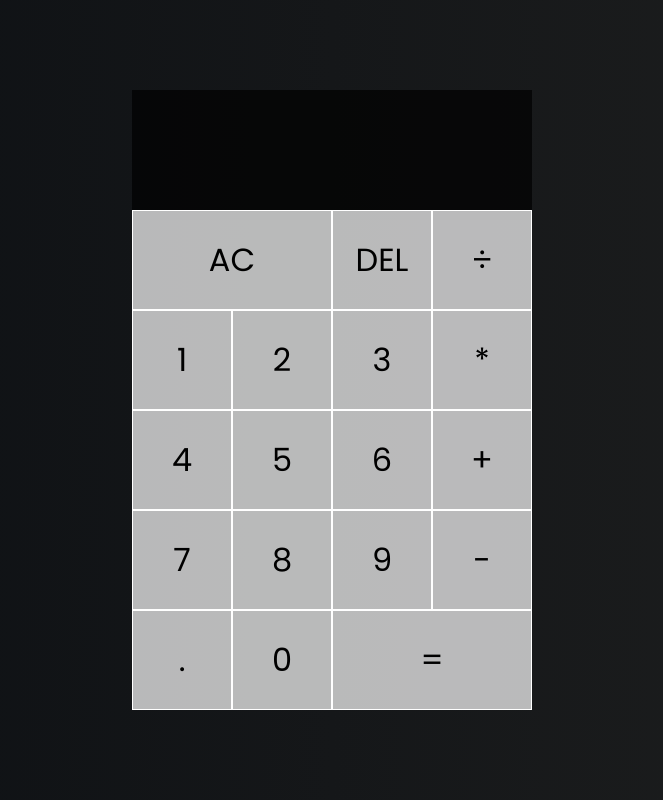
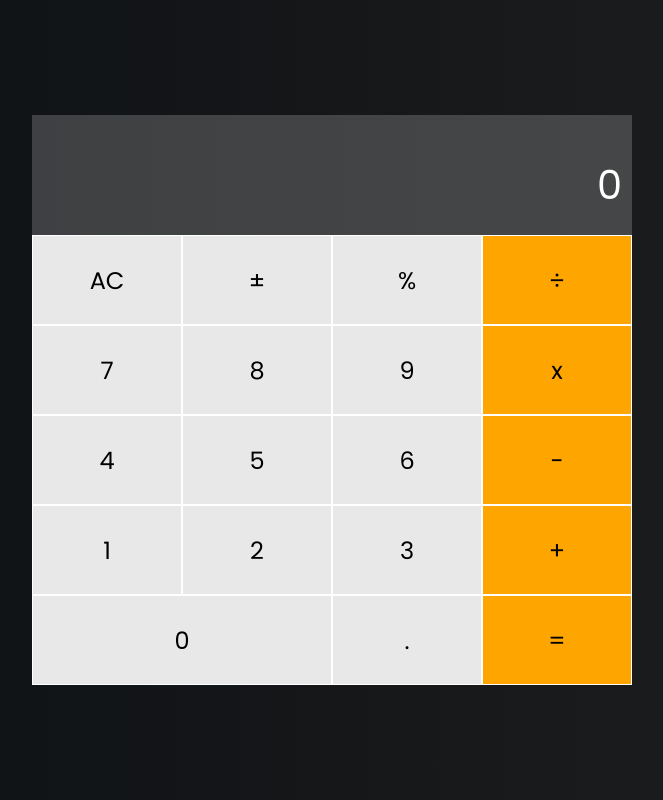
Before and after one commit to kaizipaul/math-magicians-app, a React (Create React App) app: page / in a window 1280 px wide. Shown: the whole page, without its empty margins (308-971 px from the left). Built offline with nearby package versions, Linux system fonts and the light colour scheme.

Commit message:
Corrections per code review

```diff
--- a/src/App.css
+++ b/src/App.css
@@ -20,20 +20,20 @@ body {
   justify-content: center;
   align-content: center;
   min-height: 100vh;
-  grid-template-columns: repeat(4, 100px);
-  grid-template-rows: minmax(120px, auto) repeat(5, 100px);
+  grid-template-columns: repeat(4, 150px);
+  grid-template-rows: minmax(120px, auto) repeat(5, 90px);
 }
 
 .calculator-grid > button {
   cursor: pointer;
-  font-size: 2rem;
+  font-size: 1.5rem;
   border: 1px solid white;
   outline: none;
-  background-color: rgba(255, 255, 255, 0.7);
+  background-color: rgba(255, 255, 255, 0.9);
 }
 
 .calculator-grid > button:hover {
-  background-color: rgba(255, 255, 255, 0.9);
+  background-color: rgba(255, 255, 255, 1);
 }
 
 .span-two {
@@ -42,7 +42,7 @@ body {
 
 .output {
   grid-column: 1/-1;
-  background-color: rgba(0, 0, 0, 0.7);
+  background-color: rgba(246, 242, 242, 0.2);
   display: flex;
   align-items: flex-end;
   justify-content: space-around;
@@ -61,3 +61,7 @@ body {
   color: white;
   font-size: 2.5rem;
 }
+
+.calculator-grid .operation {
+  background-color: orange;
+}
--- a/src/components/calculator.js
+++ b/src/components/calculator.js
@@ -7,26 +7,28 @@ class calculator extends React.Component {
       <div className="calculator-grid">
         <div className="output">
           <div data-previous-operand className="previous-operand" />
-          <div data-current-operand className="current-operand" />
+          <div data-current-operand className="current-operand">0</div>
         </div>
-        <button type="button" data-all-clear className="span-two">AC</button>
-        <button type="button" data-delete>DEL</button>
-        <button type="button" data-operation>÷</button>
+        <button type="button" data-all-clear>AC</button>
+        <button type="button" data-plusminus>±</button>
+        <button type="button" data-percent>%</button>
+        <button type="button" className="operation" data-operation>÷</button>
+        <button type="button" data-number>7</button>
+        <button type="button" data-number>8</button>
+        <button type="button" data-number>9</button>
+        <button type="button" className="operation" data-operation>x</button>
+        <button type="button" data-number>4</button>
+        <button type="button" data-number>5</button>
+        <button type="button" data-number>6</button>
+        <button type="button" className="operation" data-operation>-</button>
         <button type="button" data-number>1</button>
         <button type="button" data-number>2</button>
         <button type="button" data-number>3</button>
-        <button type="button" data-operation>*</button>
-        <button type="button" data-number>4</button>
-        <button type="button" data-number>5</button>
-        <button type="button" data-number>6</button>
-        <button type="button" data-operation>+</button>
-        <button type="button" data-number>7</button>
-        <button type="button" data-number>8</button>
-        <button type="button" data-number>9</button>
-        <button type="button" data-operation>-</button>
+        <button type="button" className="operation" data-operation>+</button>
+        <button type="button" data-number className="span-two">0</button>
         <button type="button" data-number>.</button>
-        <button type="button" data-number>0</button>
-        <button type="button" data-equals className="span-two">=</button>
+
+        <button type="button" className="operation" data-equals>=</button>
       </div>
     );
   }
```
